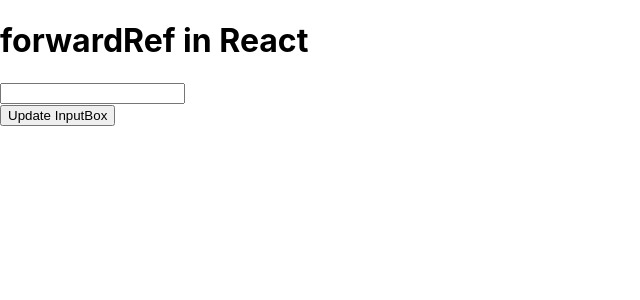
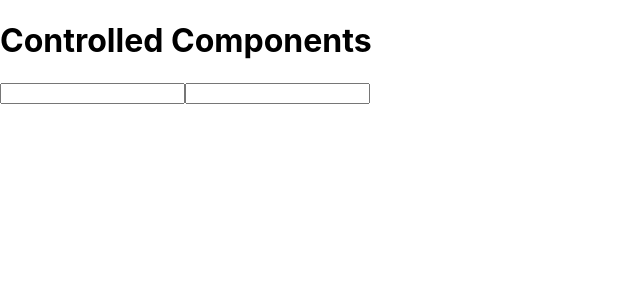
Before and after one commit to Arvind171219/react_lec_yt, a React (Create React App) app: page / in a window 1280 px wide. Shown: the top 300 px of the page, without its empty margins (0-640 px from the left). Built offline with nearby package versions, Linux system fonts and the light colour scheme.

Commit message:
Controlled Component

```diff
--- a/src/App.js
+++ b/src/App.js
@@ -1,17 +1,13 @@
-import React,{useRef} from 'react'
-import User from './User'
+import React,{useState} from 'react'
 
 export default function App() {
-  let inputRef = useRef(null)
-  function updateInput(){
-    inputRef.current.value = "1000";
-    inputRef.current.style.color = "red"
-  }
+  let [val,setVal] = useState("")
+  let [item,setItem] = useState("")
   return (
     <div className='App'>
-      <h1>forwardRef in React</h1>
-      <User ref ={inputRef}/>
-      <button onClick={updateInput}>Update InputBox</button>
+      <h1>Controlled Components</h1>
+      <input type="text" value={val} onChange={(e)=>setVal(e.target.value)} />
+      <input type="text" value={item} onChange={(e)=>setItem(e.target.value)} />
     </div>
   )
 }
```
